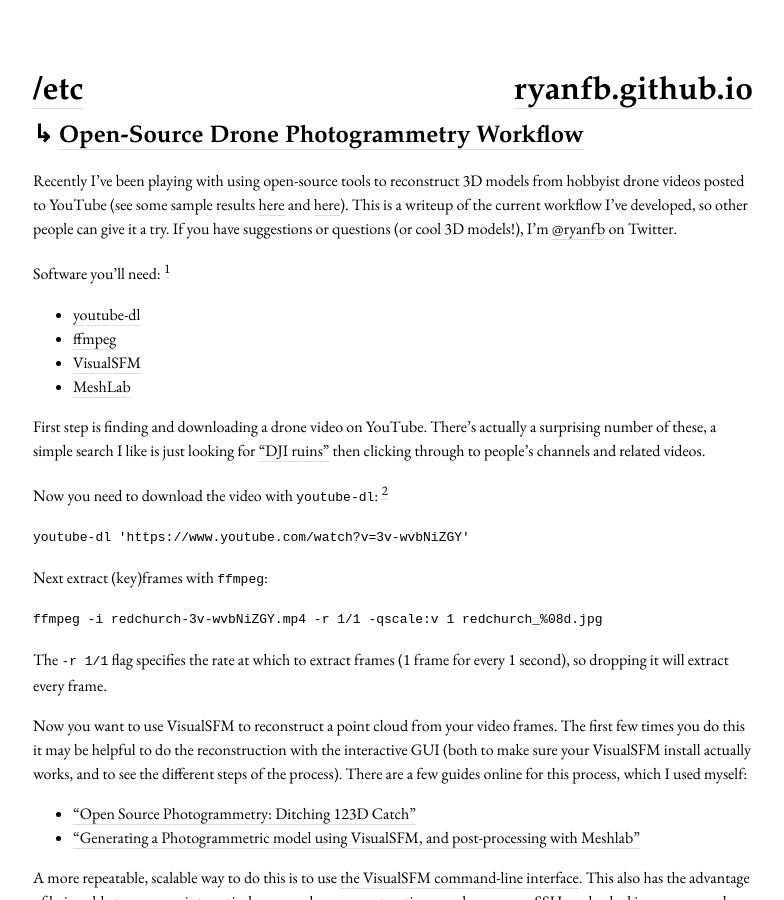
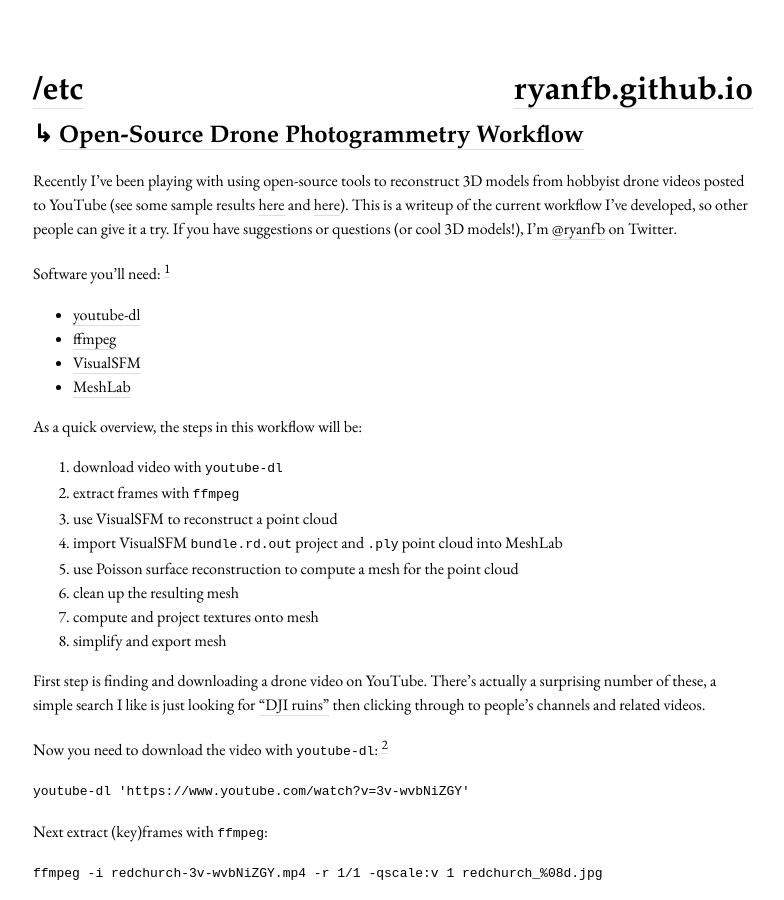
Before and after one commit to ryanfb/etc, a Jekyll site: the page built from _posts/2014-10-22-drone_photogrammetry_workflow.md, in a window 1280 px wide and 900 px high. Shown: the whole window, without its empty margins (247-1031 px from the left). Built offline with Jekyll 4.4.1, drawn with Linux system fonts in a browser that asks for light colours.

Commit message:
Add overview

```diff
--- a/_posts/2014-10-22-drone_photogrammetry_workflow.md
+++ b/_posts/2014-10-22-drone_photogrammetry_workflow.md
@@ -10,6 +10,17 @@
  * [ffmpeg](https://www.ffmpeg.org/)
  * [VisualSFM](http://ccwu.me/vsfm/)
  * [MeshLab](http://meshlab.sourceforge.net/)
+
+As a quick overview, the steps in this workflow will be:
+
+ 1. download video with `youtube-dl`
+ 1. extract frames with `ffmpeg`
+ 1. use VisualSFM to reconstruct a point cloud
+ 1. import VisualSFM `bundle.rd.out` project and `.ply` point cloud into MeshLab
+ 1. use Poisson surface reconstruction to compute a mesh for the point cloud
+ 1. clean up the resulting mesh
+ 1. compute and project textures onto mesh
+ 1. simplify and export mesh
 
 First step is finding and downloading a drone video on YouTube. There's actually a surprising number of these, a simple search I like is just looking for ["DJI ruins"](https://www.youtube.com/results?search_query=dji+ruins&page=&utm_source=opensearch) then clicking through to people's channels and related videos.
 
```
